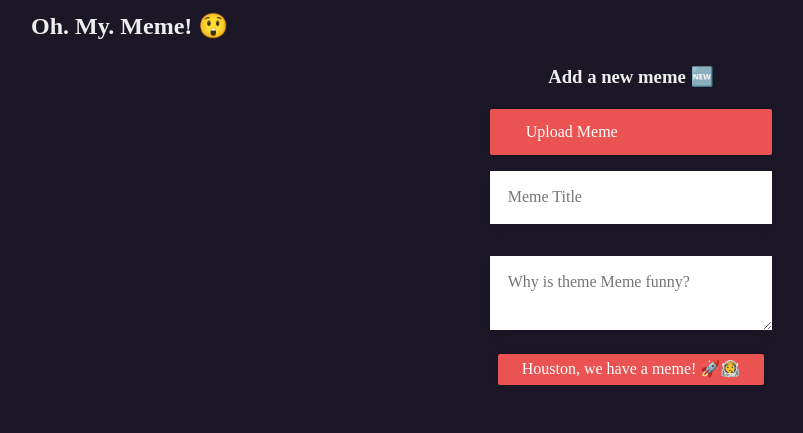
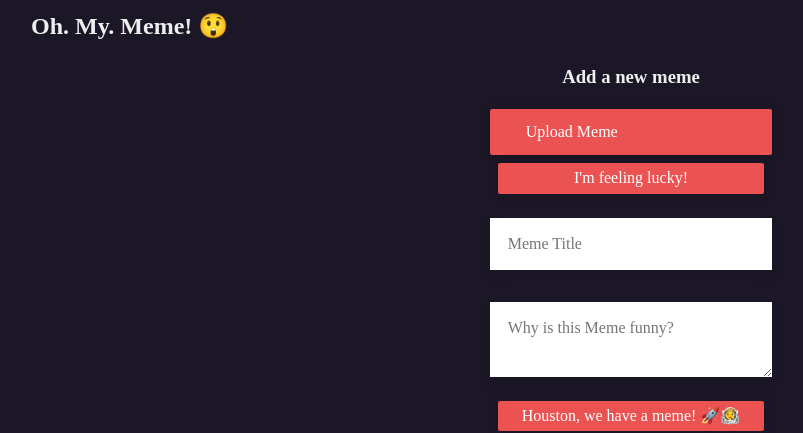
Before and after one commit to TinasheKeith/OhMyMeme, a Vue app: page / in a window 1280 px wide. Shown: the top 433 px of the page, without its empty margins (9-812 px from the left). Built offline with nearby package versions, Linux system fonts and the light colour scheme; no server answers; the database is empty; a web font is replaced by a local one; what vue-js-modal would draw is missing.

Commit message:
random meme generation

```diff
--- a/src/components/MemeUploader.vue
+++ b/src/components/MemeUploader.vue
@@ -1,24 +1,26 @@
 <template>
   <div class="container">
-    <h3 class="title">Add a new meme 🆕</h3>
+    <h3 class="title">Add a new meme</h3>
     <label>
       Upload Meme
       <input type="file" accept="image/*" size="60" @change="onFileChosen" />
     </label>
+
+    <app-button @click.native="onGenerateMeme()">I'm feeling lucky!</app-button>
 
     <img
       v-if="imageFile"
       id="memeImage"
       class="preview-image"
       width="200px"
-      :src="getImageFileUrl()"
+      :src="imageFile.name ? getImageFileUrl() : imageFile"
     />
     <input v-model="memeTitle" type="text" class="text-input" placeholder="Meme Title" />
     <textarea
       v-model="memeDescription"
       type="text"
       class="text-input"
-      placeholder="Why is theme Meme funny?"
+      placeholder="Why is this Meme funny?"
     />
 
     <app-button @click.native="onUpload()">Houston, we have a meme! 🚀👨‍🚀</app-button>
@@ -28,6 +30,7 @@
 <script>
 import AppButton from "./AppButton";
 import FirestoreService from "../services/firestoreService.js";
+import axios from "axios";
 
 export default {
   name: "MemeUploader",
@@ -47,7 +50,11 @@ export default {
       const imageFile = e.target.files[0];
       this.imageFile = imageFile;
     },
-
+    async onGenerateMeme() {
+      let response = await axios.get("https://api.imgflip.com/get_memes");
+      const num = Math.floor(Math.random() * 100) + 1;
+      this.imageFile = response.data.data.memes[num].url;
+    },
     async onUpload() {
       const firestoreService = new FirestoreService();
 
@@ -65,6 +72,7 @@ export default {
 
       this.$emit("storageUpdate");
     },
+    onUploadRandomImage() {},
     getImageFileUrl() {
       const imageFileUrl = URL.createObjectURL(this.imageFile);
       return imageFileUrl;
--- a/src/services/firestoreService.js
+++ b/src/services/firestoreService.js
@@ -11,11 +11,14 @@ class FirestoreService {
         let imageRef;
 
         if (newMeme.imageFile) {
-          imageRef = await this.addImageToCloudStorage(newMeme.imageFile);
-          console.log("MY IMAGEREF", imageRef);
+          // checking to if param is image or file
+          if (typeof newMeme.imageFile.name == "string") {
+            imageRef = await this.addFileToCloudStorage(newMeme.imageFile);
+          } else {
+            imageRef = newMeme.imageFile;
+          }
         }
 
-        console.log("uploading meme", newMeme);
         return await this.memesCollection.add({
           title: newMeme.title,
           description: newMeme.description,
@@ -28,7 +31,7 @@ class FirestoreService {
     }
   }
 
-  async addImageToCloudStorage(file) {
+  async addFileToCloudStorage(file) {
     try {
       const storageRef = firebase.storage().ref(`meme-images/${file.name}`);
 
```
